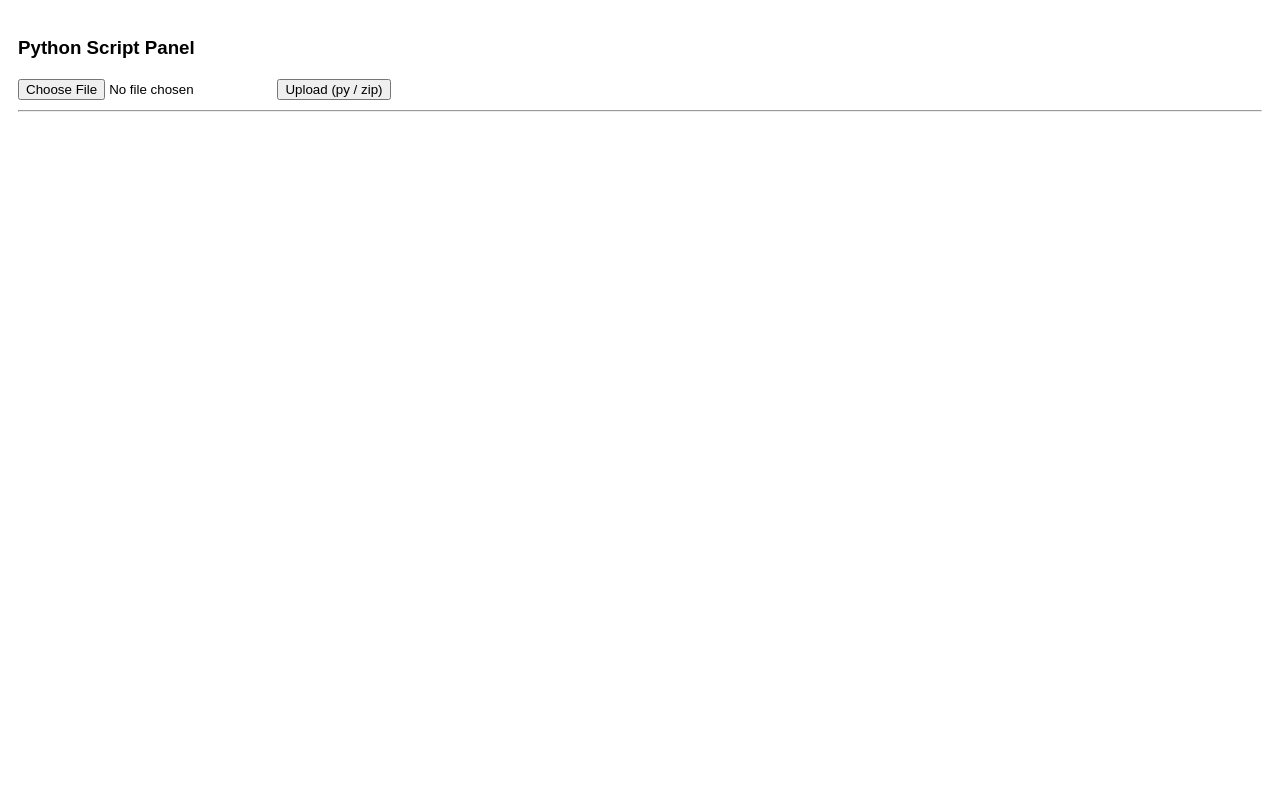
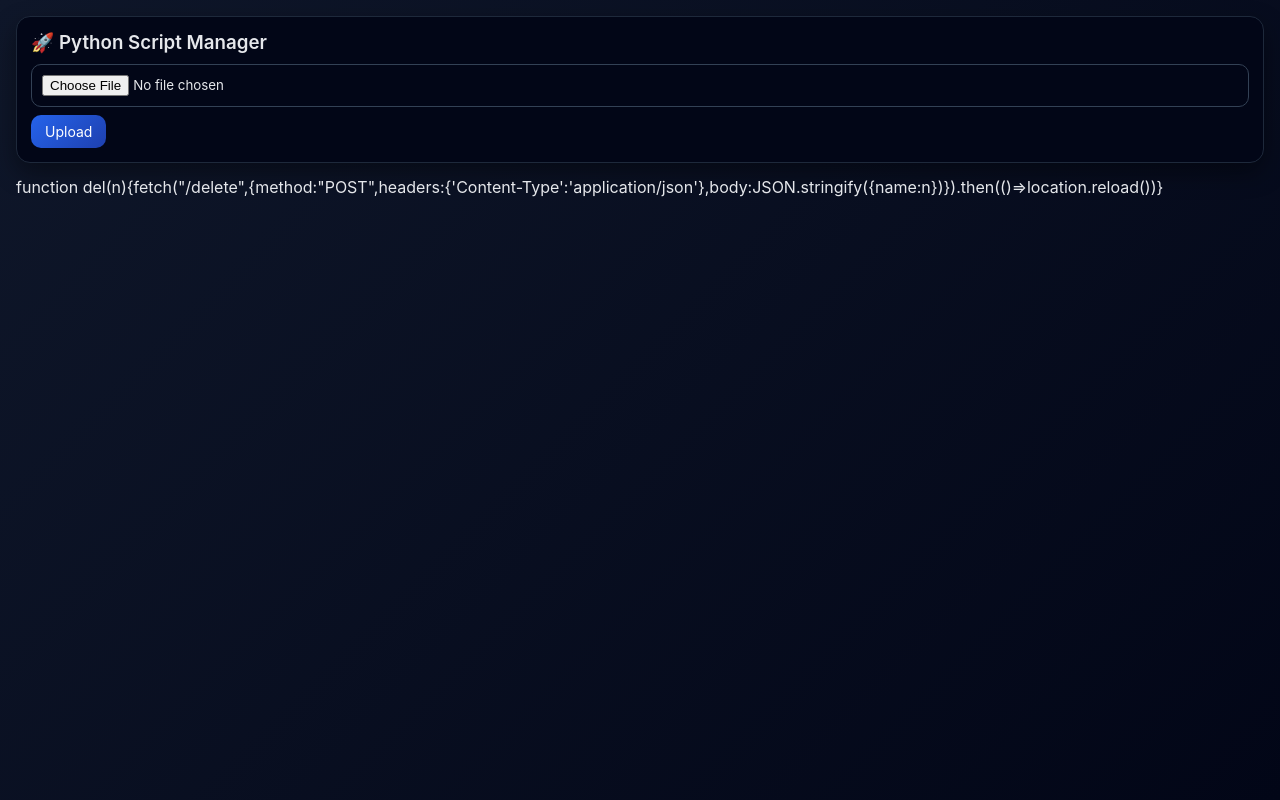
Before and after one commit to ritesh123-long/NX-Runner, a Flask app: page /dashboard in a window 1280 px wide. Run offline with Flask 3, Linux system fonts and the light colour scheme; the visitor is signed in with stand-in values (Sample User, id 1).

Commit message:
Update dashboard.html

```diff
--- a/templates/dashboard.html
+++ b/templates/dashboard.html
@@ -1,40 +1,56 @@
 <!DOCTYPE html>
 <html>
 <head>
+<link rel="stylesheet" href="/static/style.css">
 <meta name="viewport" content="width=device-width,initial-scale=1">
-<style>
-body{font-family:Arial;padding:10px}
-button{margin:2px}
-iframe{width:100%;height:250px}
-</style>
 </head>
 <body>
 
-<h3>Python Script Panel</h3>
-
-<form action="/upload" method="post" enctype="multipart/form-data">
-<input type="file" name="file">
-<button>Upload (py / zip)</button>
-</form>
-
-<hr>
+<div class="card">
+  <h3>🚀 Python Script Manager</h3>
+  <form action="/upload" method="post" enctype="multipart/form-data" class="row">
+    <input type="file" name="file">
+    <button>Upload</button>
+  </form>
+</div>
 
 {% for f in files %}
-<div>
-<b>{{f}}</b>
-<button onclick="run('{{f}}')">Run</button>
-<button onclick="stop('{{f}}')">Stop</button>
-<button onclick="del('{{f}}')">Delete</button>
-{% if f in running %} 🟢 {% endif %}
-<iframe src="/logs/{{f}}"></iframe>
+<div class="card">
+  <h3>
+    {{f}}
+    {% if f in running %}
+      <span class="running">● RUNNING</span>
+    {% else %}
+      <span class="stopped">● STOPPED</span>
+    {% endif %}
+  </h3>
+
+  <div class="row">
+    <button onclick="run('{{f}}')">Run</button>
+    <button class="stop" onclick="stop('{{f}}')">Stop</button>
+    <button class="delete" onclick="del('{{f}}')">Delete</button>
+  </div>
+
+  <br>
+  <iframe src="/logs/{{f}}"></iframe>
 </div>
-<hr>
 {% endfor %}
 
 <script>
-function run(n){fetch("/run",{method:"POST",headers:{'Content-Type':'application/json'},body:JSON.stringify({name:n})})}
-function stop(n){fetch("/stop",{method:"POST",headers:{'Content-Type':'application/json'},body:JSON.stringify({name:n})})}
-function del(n){fetch("/delete",{method:"POST",headers:{'Content-Type':'application/json'},body:JSON.stringify({name:n})}).then(()=>location.reload())}
+function run(n){
+ fetch("/run",{method:"POST",headers:{'Content-Type':'application/json'},body:JSON.stringify({name:n})})
+}
+function stop(n){
+ fetch("/stop",{method:"POST",headers:{'Content-Type':'application/json'},body:JSON.stringify({name:n})})
+}
+function del(n){
+ fetch("/delete",{method:"POST",headers:{'Content-Type':'application/json'},body:JSON.stringify({name:n})})
+ .then(()=>location.reload())
+}
+</script>
+
+</body>
+</html>function del(n){fetch("/delete",{method:"POST",headers:{'Content-Type':'application/json'},body:JSON.stringify({name:n})}).then(()=>location.reload())}
 </script>
 
 </body>
```
